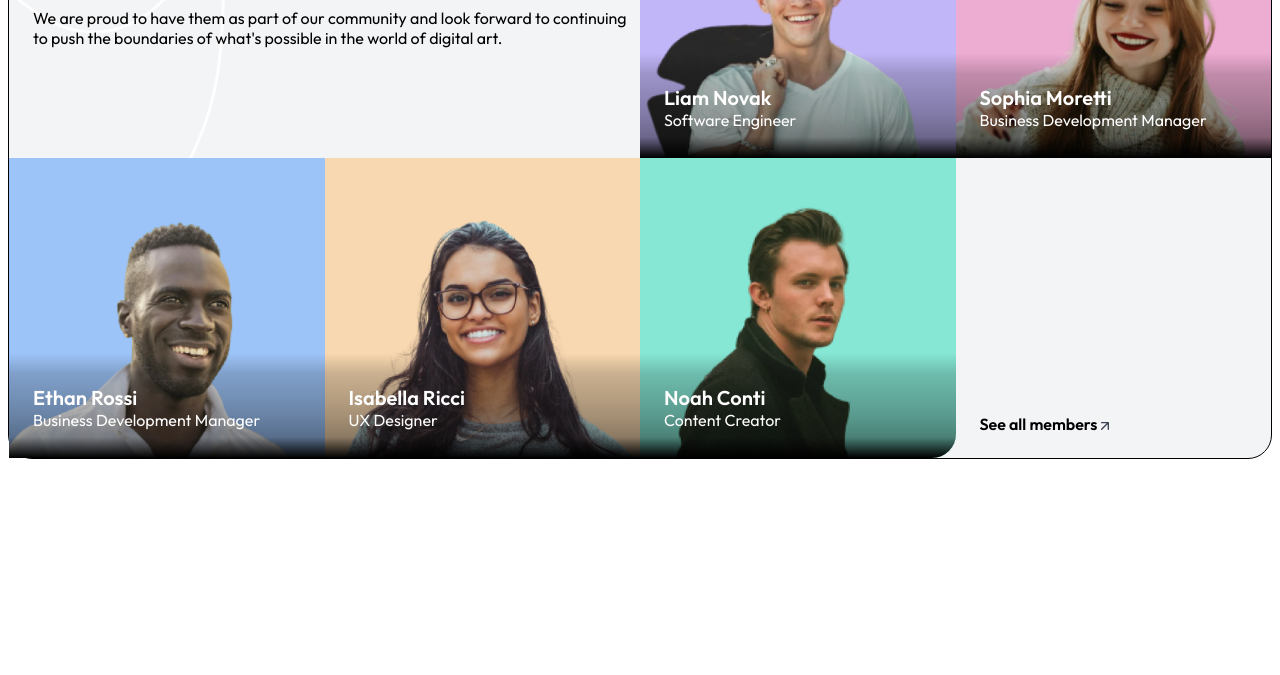
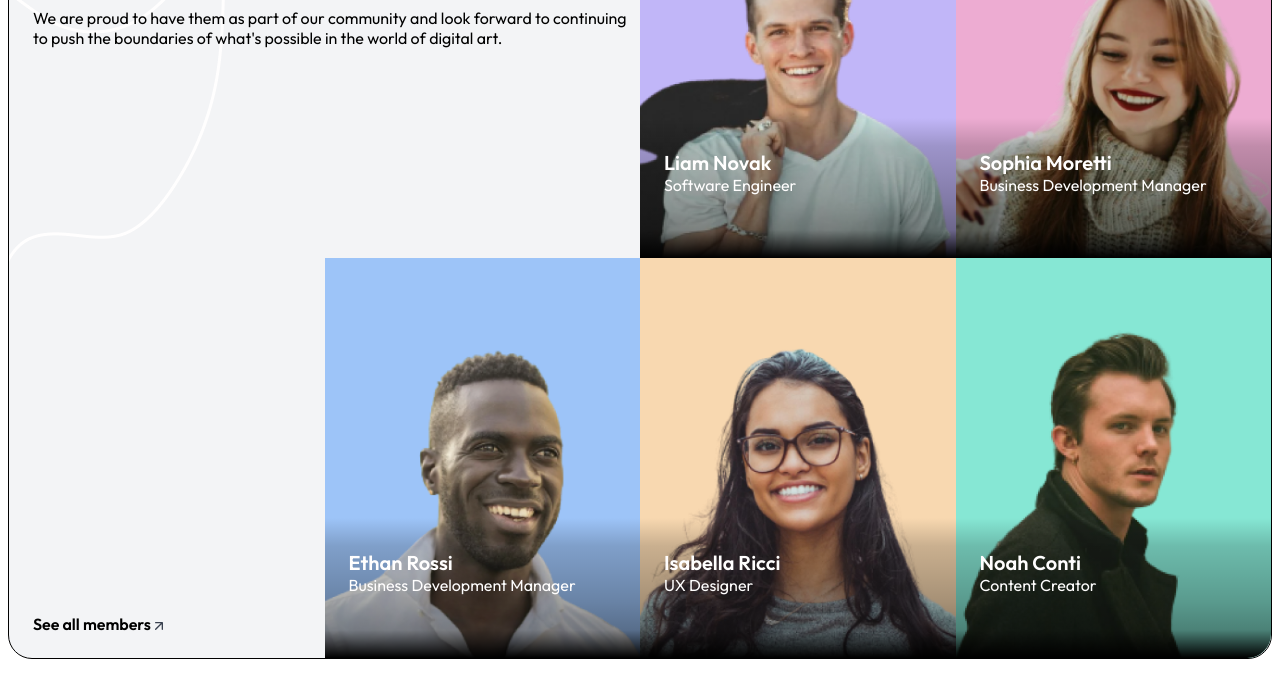
Before and after one commit to Uriri-007/X-genesis_Our-team-layout, a plain HTML site: page index.html in a window 1280 px wide. Shown: the part 159-834 px from the top of the page. Before the commit the page ends 800 px from the top, so only its background shows below. Drawn offline with Linux system fonts and the light colour scheme.

Commit message:
Uodate CSS: Add desktop responsiveness

```diff
--- a/style.css
+++ b/style.css
@@ -26,14 +26,14 @@ body {
 }
 
 .mains {
+  background-image: url("./resources/Background_decor@2x.png");
+  background-repeat: no-repeat;
   background-color: var(--semi-white);
   border-radius: 1.5rem;
   width: 100%;
 }
 
 .intro {
-  background-image: url("./resources/Background_decor@2x.png");
-  background-repeat: no-repeat;
   padding-top: 2rem;
   padding-left: 1.5rem;
   font-size: var(--sm-ft);
@@ -148,6 +148,7 @@ p.blue {
 
   .mains>div:last-of-type {
     grid-area: 3 / 1 / 4 / 2;
+    height: auto;
   }
 
   .tag.last, .mains>div:nth-of-type(6) {
@@ -162,7 +163,7 @@ p.blue {
   }
   .mains {
     display: grid;
-    grid-template: repeat(2, 300px) / repeat(4, 1fr);
+    grid-template: repeat(2, 400px) / repeat(4, 1fr);
     padding: 0;
     border: 1px solid;
   }
@@ -171,12 +172,12 @@ p.blue {
     grid-area: 1 / 1 / 2 / 3;
   }
 
-  .mains>div:last-of-type {
-    grid-area: 1 / 1 / 2 / 2;
-    height: auto;
+  .mains>div:nth-of-type(3) {
+    border-top-right-radius: 1.5rem;
   }
 
   .mains>div:last-of-type {
-    grid-area: 2 / 4 / 3 / 5;
+    grid-area: 2 / 1 / 3 / 2;
+    height: auto;
   }
 }
```
